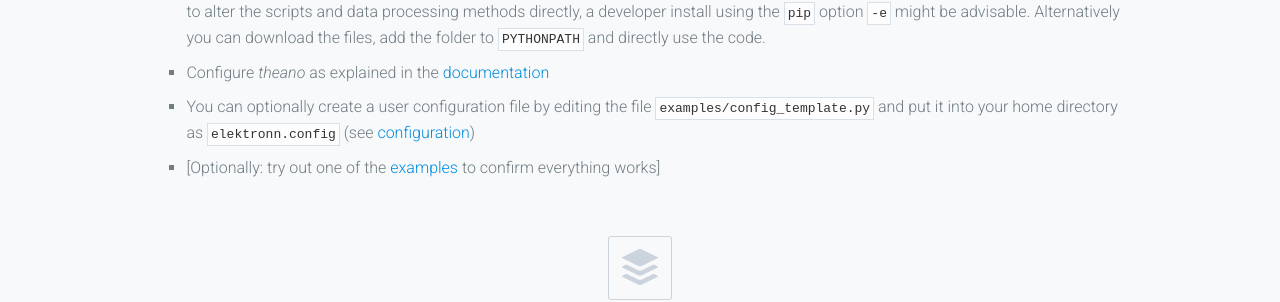
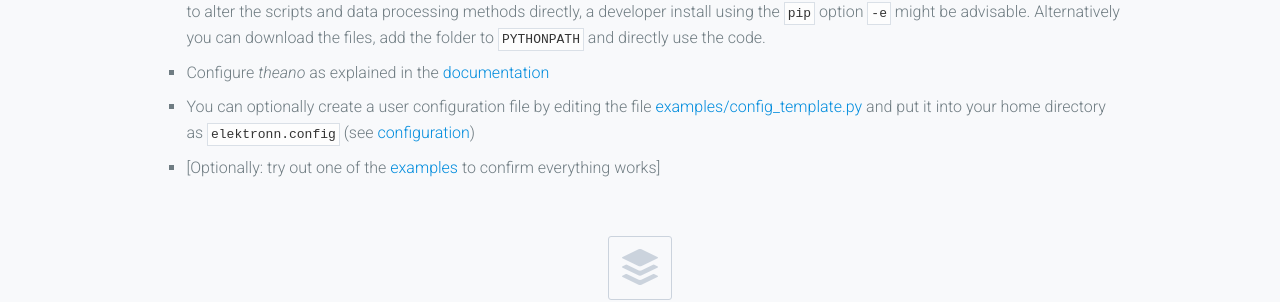
Before and after one commit to ELEKTRONN/elektronn.github.io, a Jekyll site: the page built from getting-started.html, in a window 1280 px wide. Shown: the part 1218-1520 px from the top of the page. Built offline with Jekyll 4.4.1, drawn with Linux system fonts in a browser that asks for light colours.

Commit message:
update some links

```diff
--- a/about.html
+++ b/about.html
@@ -92,7 +92,7 @@
 
 			<ul>
 				<li><strong>Emily Mackevicius</strong> (<a href="http://web.mit.edu/elm/www/">PhD candidate at MIT</a>) for helpful feedback and many comments on our documentation</li>
-				<li>The <strong>theano team</strong> for their great platform that allowed us to build this toolkit</li>
+				<li>The <a href="https://github.com/Theano/Theano/graphs/contributors">Theano team</a> for their great platform that allowed us to build this toolkit</li>
 			</ul>
 		</section>
 	</section>
--- a/getting-started.html
+++ b/getting-started.html
@@ -99,7 +99,8 @@
 						to <code>PYTHONPATH</code> and directly use the code.</p>
 					</li>
 					<li>Configure <em>theano</em> as explained in the <a href="{{ site.documentation-url }}/Installation.html#theano">documentation</a></li>
-					<li>You can optionally create a user configuration file by editing the file <code>examples/config_template.py</code> and put it into your home directory as <code>elektronn.config</code> (see <a href="{{ site.documentation-url }}/Pipeline.html#configuration-of-parameters">configuration</a>)</li>
+					<li>You can optionally create a user configuration file by editing the file <a href="https://github.com/ELEKTRONN/ELEKTRONN/blob/master/examples/config_template.py">examples/config_template.py</a>
+                                        and put it into your home directory as <code>elektronn.config</code> (see <a href="{{ site.documentation-url }}/Pipeline.html#configuration-of-parameters">configuration</a>)</li>
 					<li> [Optionally: try out one of the <a href="{{ site.documentation-url }}/Examples.html">examples</a> to confirm everything works]</li>
 				</ul>
 
--- a/index.html
+++ b/index.html
@@ -120,7 +120,7 @@
 				<span class="cd-image-label" data-type="original">Original</span>
 
 				<div class="cd-resize-img"> <!-- the resizable image on top -->
-					<img src="{{ "images/7000_2011_139_mem.png" | prepend: site.baseurl }}" alt="Modified Image">
+					<img src="{{ "images/combined.png" | prepend: site.baseurl }}" alt="Modified Image">
 					<span class="cd-image-label" data-type="modified">Probability Map</span>
 				</div>
 
```
